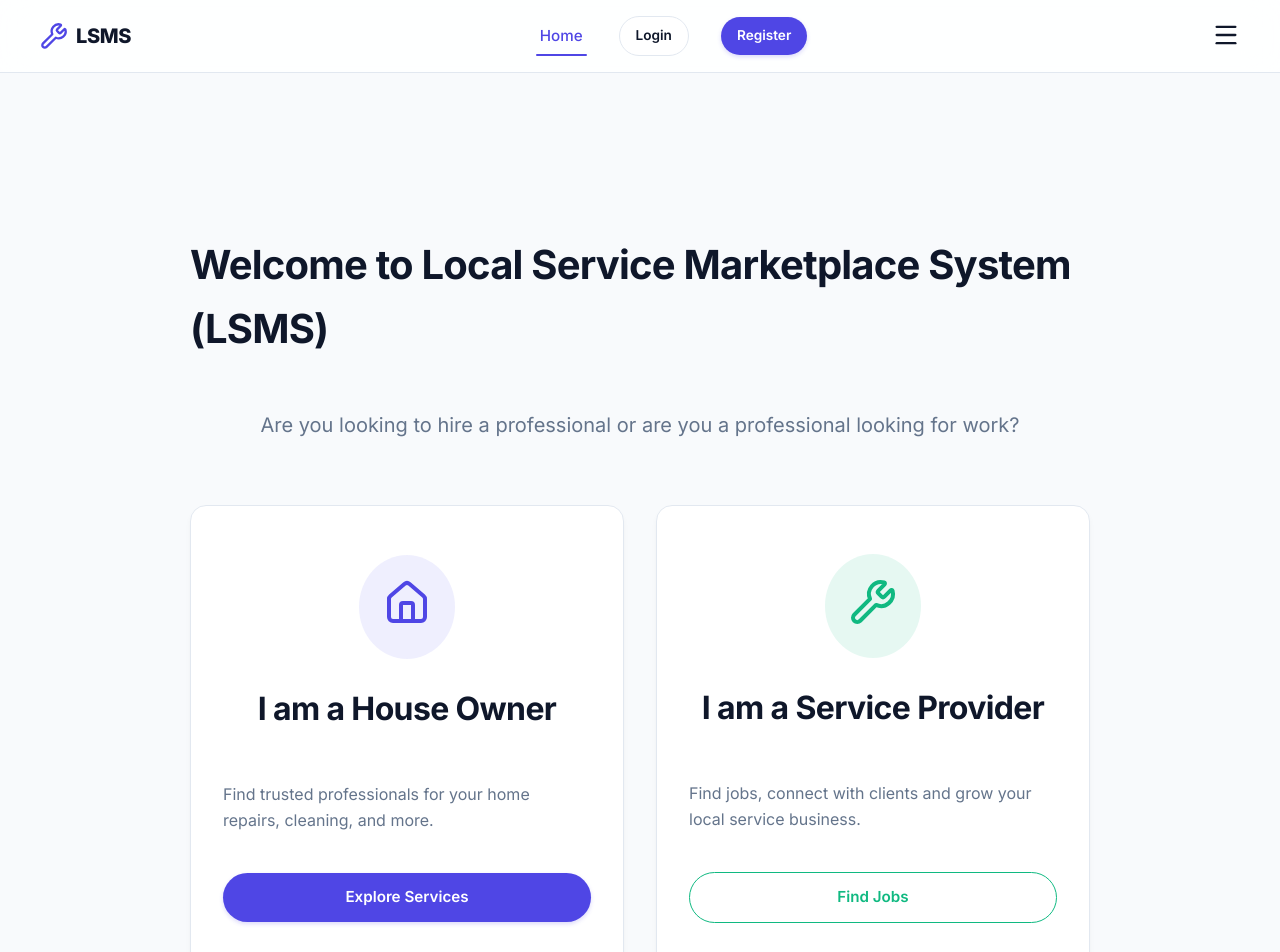
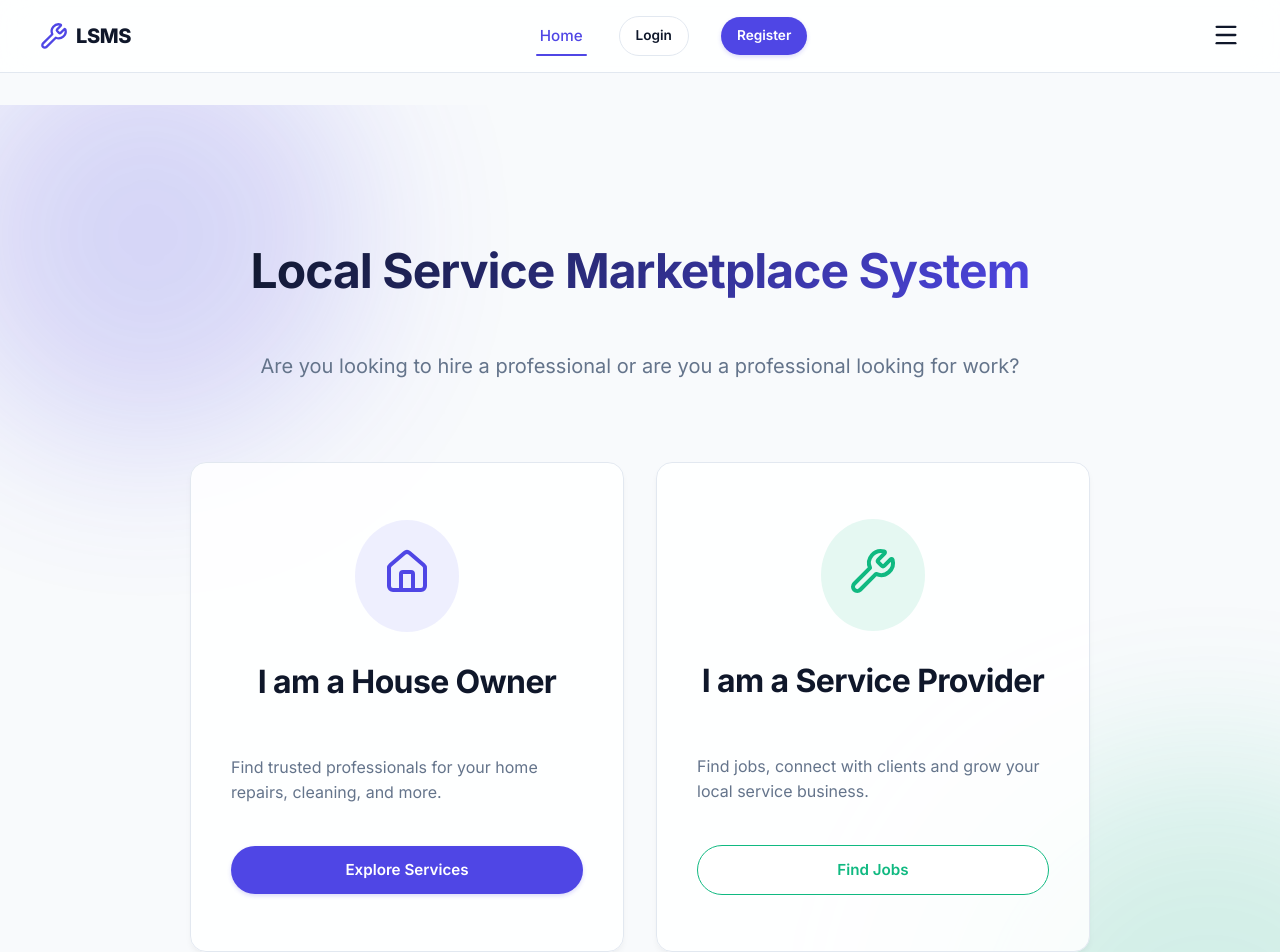
Before and after one commit to Jahanzaib-Gull/Local-Service-Marketplace-System, a React app in the folder frontend/: page / in a window 1280 px wide. Shown: the top 952 px of the page. Built offline with nearby package versions, Linux system fonts and the light colour scheme; the HTML template or start-up script is replaced by a standard one.

Commit message:
Add rich interactive elements to Landing page

```diff
--- a/frontend/src/index.css
+++ b/frontend/src/index.css
@@ -123,11 +123,69 @@ h3 { font-size: 1.25rem; margin-bottom: 0.5rem; }
 }
 
 .card.glass {
-  background: var(--bg-secondary);
+  background: var(--bg-glass);
+  backdrop-filter: blur(12px);
 }
 
-.card:hover .hover-scale {
-  transform: scale(1.1);
+/* Landing Page Interactive Background */
+.bg-shape {
+  position: absolute;
+  border-radius: 50%;
+  filter: blur(80px);
+  z-index: 0;
+  opacity: 0.4;
+  animation: float 20s infinite alternate ease-in-out;
+}
+
+.shape-1 {
+  width: 400px;
+  height: 400px;
+  background: rgba(79, 70, 229, 0.5); /* Primary accent */
+  top: -100px;
+  left: -100px;
+}
+
+.shape-2 {
+  width: 500px;
+  height: 500px;
+  background: rgba(16, 185, 129, 0.4); /* Success color */
+  bottom: -150px;
+  right: -100px;
+  animation-delay: -5s;
+}
+
+@keyframes float {
+  0% { transform: translate(0, 0) scale(1); }
+  50% { transform: translate(80px, 50px) scale(1.1); }
+  100% { transform: translate(-30px, 100px) scale(0.9); }
+}
+
+/* Enhanced Card Interactions */
+.card-interactive {
+  transition: all 0.4s cubic-bezier(0.175, 0.885, 0.32, 1.275);
+}
+
+.card-interactive:hover {
+  transform: translateY(-12px) scale(1.02);
+  box-shadow: 0 25px 30px -5px rgba(0, 0, 0, 0.1), 0 15px 15px -5px rgba(0, 0, 0, 0.04);
+  border-color: var(--accent-primary);
+}
+
+.card-interactive:hover .hover-scale {
+  transform: scale(1.15) rotate(5deg) !important;
+  background: var(--accent-primary) !important;
+  color: white !important;
+}
+
+.card-interactive:last-child:hover .hover-scale {
+  background: var(--success) !important;
+}
+
+.gradient-text {
+  background: linear-gradient(135deg, var(--text-primary) 0%, var(--accent-primary) 100%);
+  -webkit-background-clip: text;
+  -webkit-text-fill-color: transparent;
+  background-clip: text;
 }
 
 /* Button Component */
--- a/frontend/src/pages/Landing.jsx
+++ b/frontend/src/pages/Landing.jsx
@@ -6,17 +6,21 @@ const Landing = () => {
   const navigate = useNavigate();
 
   return (
-    <div className="home-page">
-      <section className="container">
+    <div className="home-page" style={{ position: 'relative', overflow: 'hidden', minHeight: 'calc(100vh - 80px)' }}>
+      {/* Animated background shapes */}
+      <div className="bg-shape shape-1"></div>
+      <div className="bg-shape shape-2"></div>
+
+      <section className="container" style={{ position: 'relative', zIndex: 1 }}>
         <div className="flex-col flex-center text-center animate-slide-up" style={{ padding: '8rem 0', gap: '2rem', maxWidth: '900px', margin: '0 auto' }}>
-          <h1>Welcome to Local Service Marketplace System (LSMS)</h1>
+          <h1 className="gradient-text" style={{ fontSize: '3rem', marginBottom: '0.5rem' }}>Local Service Marketplace System</h1>
           <p style={{ fontSize: '1.25rem', color: 'var(--text-secondary)' }}>
             Are you looking to hire a professional or are you a professional looking for work?
           </p>
 
-          <div className="grid grid-cols-2" style={{ gap: '2rem', width: '100%', marginTop: '2rem' }}>
-            <div className="card glass flex-col flex-center text-center" style={{ padding: '3rem 2rem', gap: '1.5rem', cursor: 'pointer', transition: 'transform 0.3s, box-shadow 0.3s' }} onClick={() => navigate('/owner')}>
-              <div style={{ background: 'rgba(99, 102, 241, 0.1)', padding: '1.5rem', borderRadius: '50%', color: 'var(--accent-primary)', transition: 'transform 0.3s' }} className="hover-scale">
+          <div className="grid grid-cols-2" style={{ gap: '2rem', width: '100%', marginTop: '3rem' }}>
+            <div className="card glass card-interactive flex-col flex-center text-center" style={{ padding: '3.5rem 2.5rem', gap: '1.5rem', cursor: 'pointer' }} onClick={() => navigate('/owner')}>
+              <div style={{ background: 'rgba(99, 102, 241, 0.1)', padding: '1.75rem', borderRadius: '50%', color: 'var(--accent-primary)', transition: 'all 0.4s' }} className="hover-scale">
                 <HomeIcon size={48} />
               </div>
               <h2>I am a House Owner</h2>
@@ -24,8 +28,8 @@ const Landing = () => {
               <Link to="/owner" className="btn btn-primary" style={{ width: '100%' }}>Explore Services</Link>
             </div>
 
-            <div className="card glass flex-col flex-center text-center" style={{ padding: '3rem 2rem', gap: '1.5rem', cursor: 'pointer', transition: 'transform 0.3s, box-shadow 0.3s' }} onClick={() => navigate('/provider')}>
-              <div style={{ background: 'rgba(16, 185, 129, 0.1)', padding: '1.5rem', borderRadius: '50%', color: 'var(--success)', transition: 'transform 0.3s' }} className="hover-scale">
+            <div className="card glass card-interactive flex-col flex-center text-center" style={{ padding: '3.5rem 2.5rem', gap: '1.5rem', cursor: 'pointer' }} onClick={() => navigate('/provider')}>
+              <div style={{ background: 'rgba(16, 185, 129, 0.1)', padding: '1.75rem', borderRadius: '50%', color: 'var(--success)', transition: 'all 0.4s' }} className="hover-scale">
                 <Wrench size={48} />
               </div>
               <h2>I am a Service Provider</h2>
```
